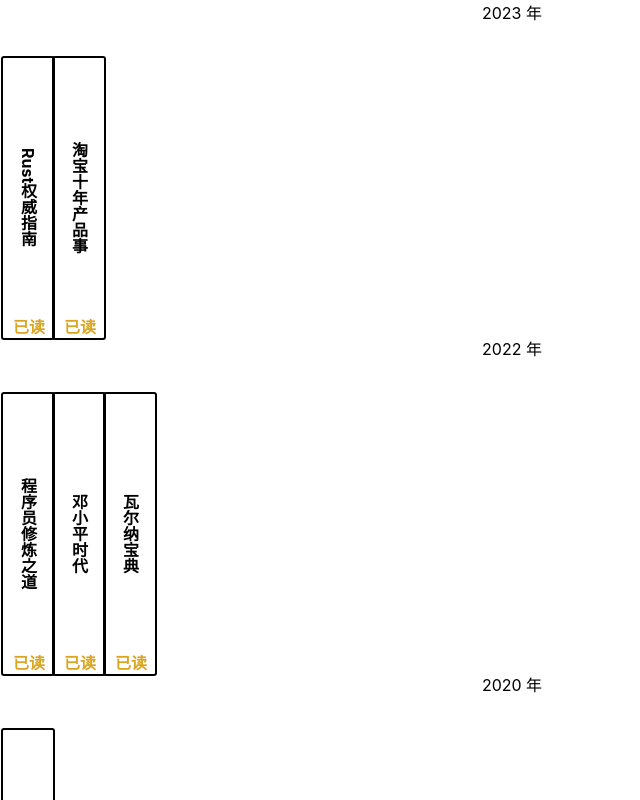
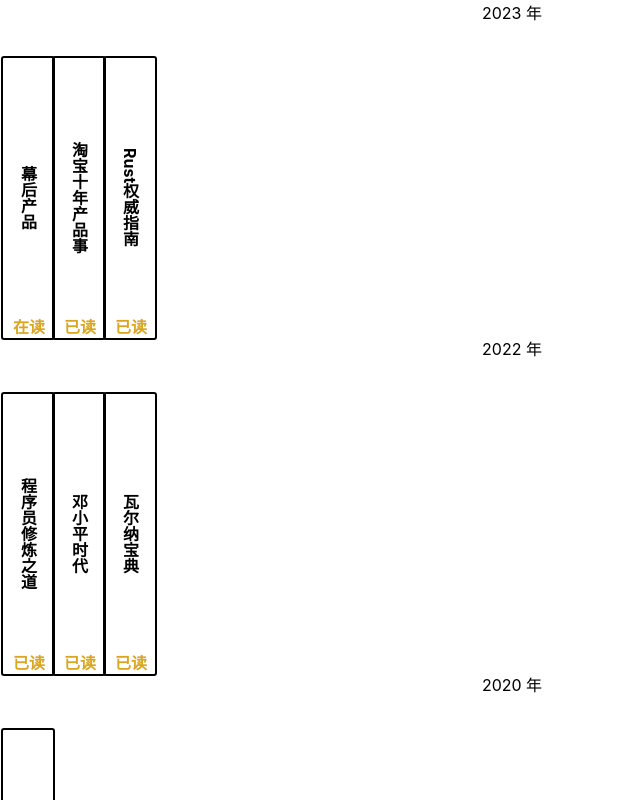
Before and after one commit to MuYunyun/bookshelf, a React (Create React App) app: page / in a window 1280 px wide. Shown: the top 800 px of the page, without its empty margins (0-640 px from the left). Built offline with nearby package versions, Linux system fonts and the light colour scheme; grey boxes are pictures that could not be loaded.

Commit message:
docs: update

```diff
--- a/src/config.js
+++ b/src/config.js
@@ -1,16 +1,23 @@
 const Config = [
   {
     imgUrl: 'xxx',
-    title: 'Rust权威指南',
+    title: '幕后产品',
     year: '2023',
-    tags: ['编程'],
-    status: '已读'
+    tags: ['产品'],
+    status: '在读'
   },
   {
     imgUrl: 'xxx',
     title: '淘宝十年产品事',
     year: '2023',
     tags: ['产品'],
+    status: '已读'
+  },
+  {
+    imgUrl: 'xxx',
+    title: 'Rust权威指南',
+    year: '2023',
+    tags: ['编程'],
     status: '已读'
   },
   {
```
